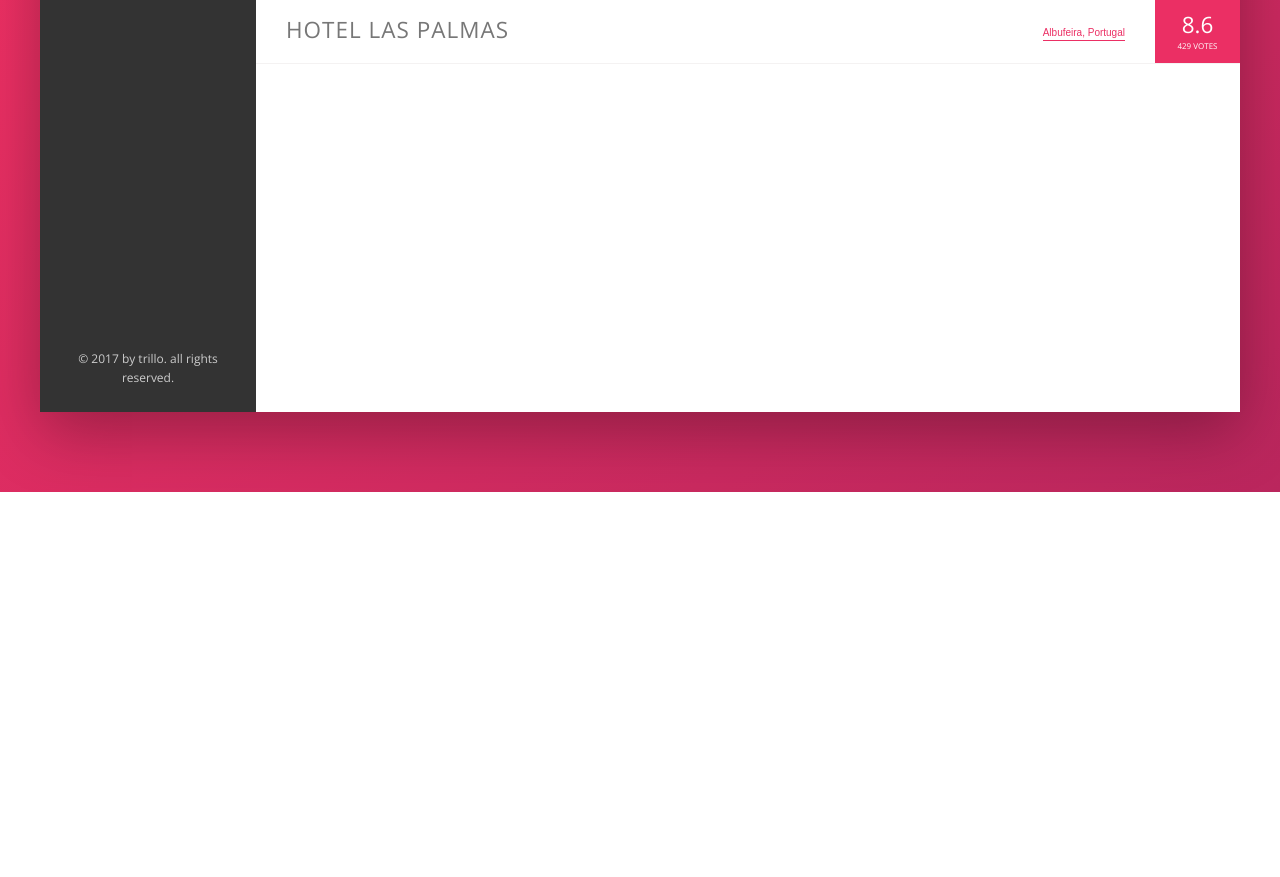
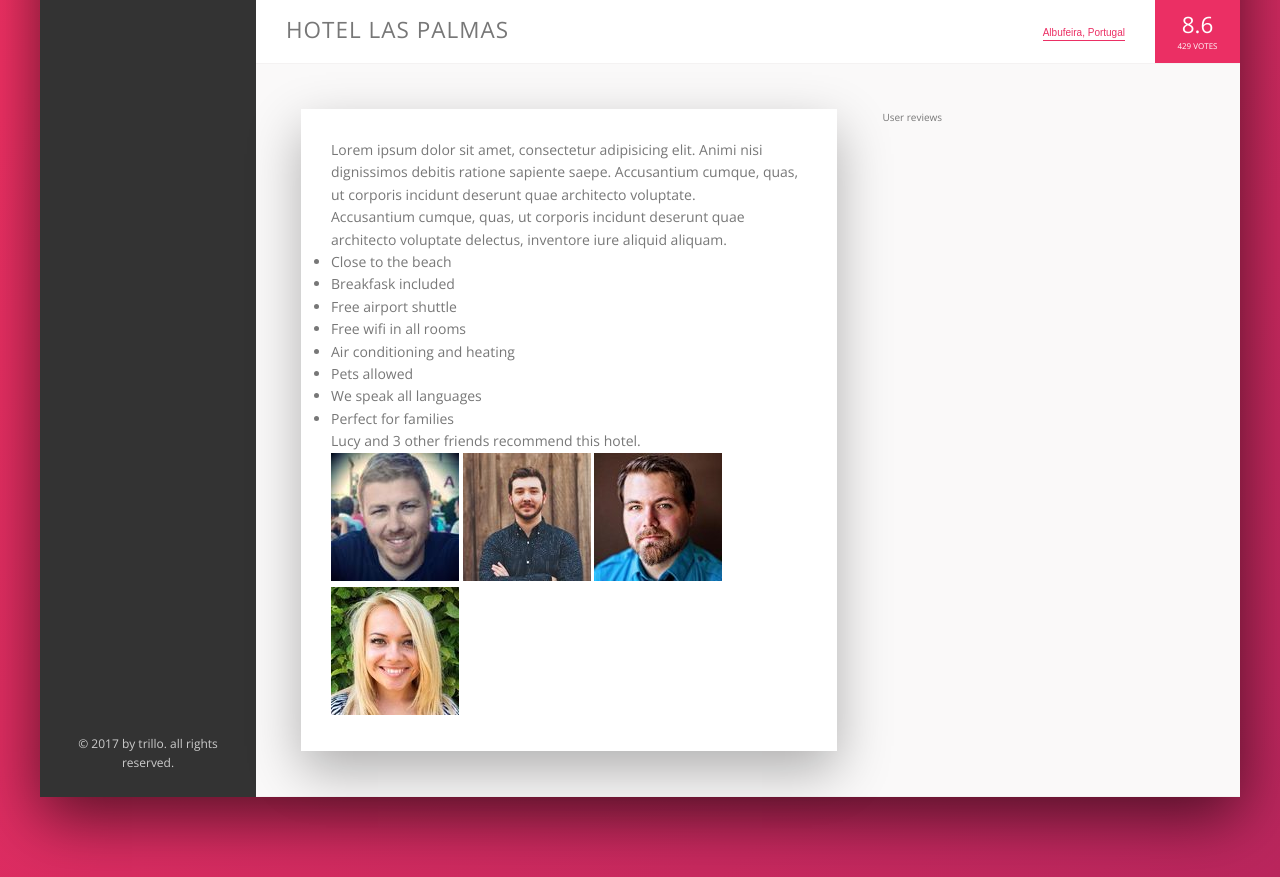
Before and after one commit to costamatthew/trillo-project, a website: page index.html in a window 1280 px wide. Shown: the part 538-1415 px from the top of the page. Before the commit the page ends 1030 px from the top, so only its background shows below. Drawn offline with nearby package versions, Linux system fonts and the light colour scheme.

Commit message:
feat: Building the Description Section - Part 1

```diff
--- a/index.html
+++ b/index.html
@@ -159,6 +159,63 @@
               <div class="overview__rating-count">429 votes</div>
             </div>
           </div>
+
+          <div class="detail">
+            <div class="description">
+              <p class="paragraph">
+                Lorem ipsum dolor sit amet, consectetur adipisicing elit. Animi
+                nisi dignissimos debitis ratione sapiente saepe. Accusantium
+                cumque, quas, ut corporis incidunt deserunt quae architecto
+                voluptate.
+              </p>
+
+              <p class="paragraph">
+                Accusantium cumque, quas, ut corporis incidunt deserunt quae
+                architecto voluptate delectus, inventore iure aliquid aliquam.
+              </p>
+
+              <ul class="list">
+                <li class="list_item">Close to the beach</li>
+                <li class="list_item">Breakfask included</li>
+                <li class="list_item">Free airport shuttle</li>
+                <li class="list_item">Free wifi in all rooms</li>
+                <li class="list_item">Air conditioning and heating</li>
+                <li class="list_item">Pets allowed</li>
+                <li class="list_item">We speak all languages</li>
+                <li class="list_item">Perfect for families</li>
+              </ul>
+
+              <div class="recommend">
+                <p class="recommend__count">
+                  Lucy and 3 other friends recommend this hotel.
+                </p>
+                <div class="recommend__friends">
+                  <img
+                    src="img/user-3.jpg"
+                    alt="Friend 1"
+                    class="recommend__photo"
+                  />
+                  <img
+                    src="img/user-4.jpg"
+                    alt="Friend 2"
+                    class="recommend__photo"
+                  />
+                  <img
+                    src="img/user-5.jpg"
+                    alt="Friend 3"
+                    class="recommend__photo"
+                  />
+                  <img
+                    src="img/user-6.jpg"
+                    alt="Friend 4"
+                    class="recommend__photo"
+                  />
+                </div>
+              </div>
+            </div>
+
+            <div class="user-reviews">User reviews</div>
+          </div>
         </main>
       </div>
     </div>
--- a/sass/_base.scss
+++ b/sass/_base.scss
@@ -15,7 +15,10 @@
   --color-grey-dark-2: #777;
   --color-grey-dark-3: #999;
 
-  --shadow-dark: 0 2rem 6rem rgba(0, 0, 0, 0.3);
+  --shadow-dark: 0 2rem 6rem rgba(0, 0, 0, 0.6);
+  --shadow-light: 0 2rem 5rem rgba(0, 0, 0, 0.3);
+
+  --line: 1px solid var(--color-grey-light-2);
 }
 
 * {
--- a/sass/_components.scss
+++ b/sass/_components.scss
@@ -209,7 +209,7 @@
 .overview {
   display: flex;
   align-items: center;
-  border-bottom: 1px solid var(--color-grey-light-2);
+  border-bottom: var(--line);
 
   &__heading {
     font-size: 2.25rem;
--- a/sass/_layout.scss
+++ b/sass/_layout.scss
@@ -12,7 +12,7 @@
 
   height: 7rem;
   background-color: var(--color-white);
-  border-bottom: 1px solid var(--color-grey-light-2);
+  border-bottom: var(--line);
 
   display: flex;
   align-items: center;
@@ -36,6 +36,24 @@
 .hotel-view {
   background-color: var(--color-white);
   flex: 1;
+}
 
-  height: 80rem;
+.detail {
+  display: flex;
+  padding: 4.5rem;
+  background-color: var(--color-grey-light-1);
+  border-bottom: var(--line);
 }
+
+.description {
+  font-size: 1.4rem;
+  background-color: var(--color-white);
+  box-shadow: var(--shadow-light);
+  padding: 3rem;
+  flex: 0 0 60%;
+  margin-right: 4.5rem;
+}
+
+.user-reviews {
+  flex: 1;
+}
```
Also changed, not shown: css/style.css.
